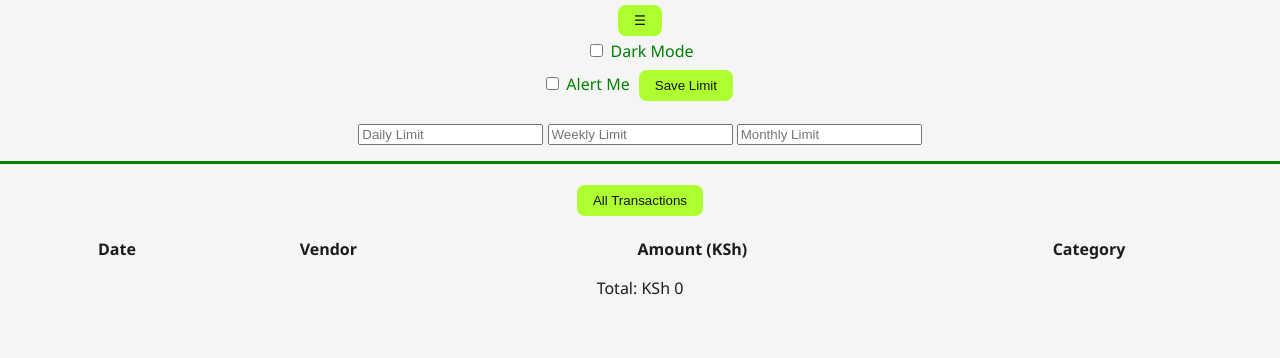
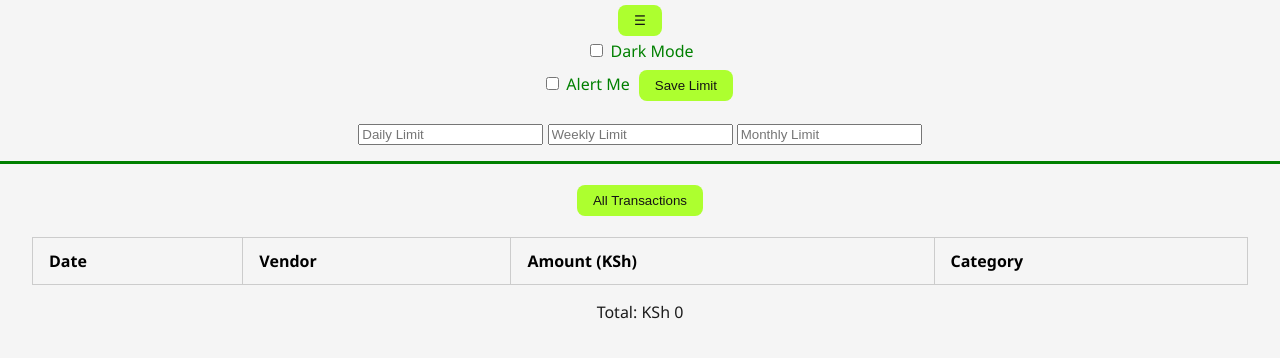
Before and after one commit to NdoloMwende/Chingri-Transactions-Tracker, a plain HTML site: page index.html in a window 1280 px wide. Shown: the part 102-460 px from the top of the page. Drawn offline with Linux system fonts and the light colour scheme.

Commit message:
Styled tx table heads

```diff
--- a/style.css
+++ b/style.css
@@ -48,3 +48,15 @@ button {
   border-collapse: collapse;
   margin-top: 1rem;
 }
+
+#transaction-table th, #transaction-table td {
+  border: 1px solid var(--border);
+  padding: 0.75rem 1rem;
+  text-align: left;
+  white-space: nowrap;
+}
+
+#transaction-table th {
+  background-color: var(--primary);
+  color: black;
+}
```
